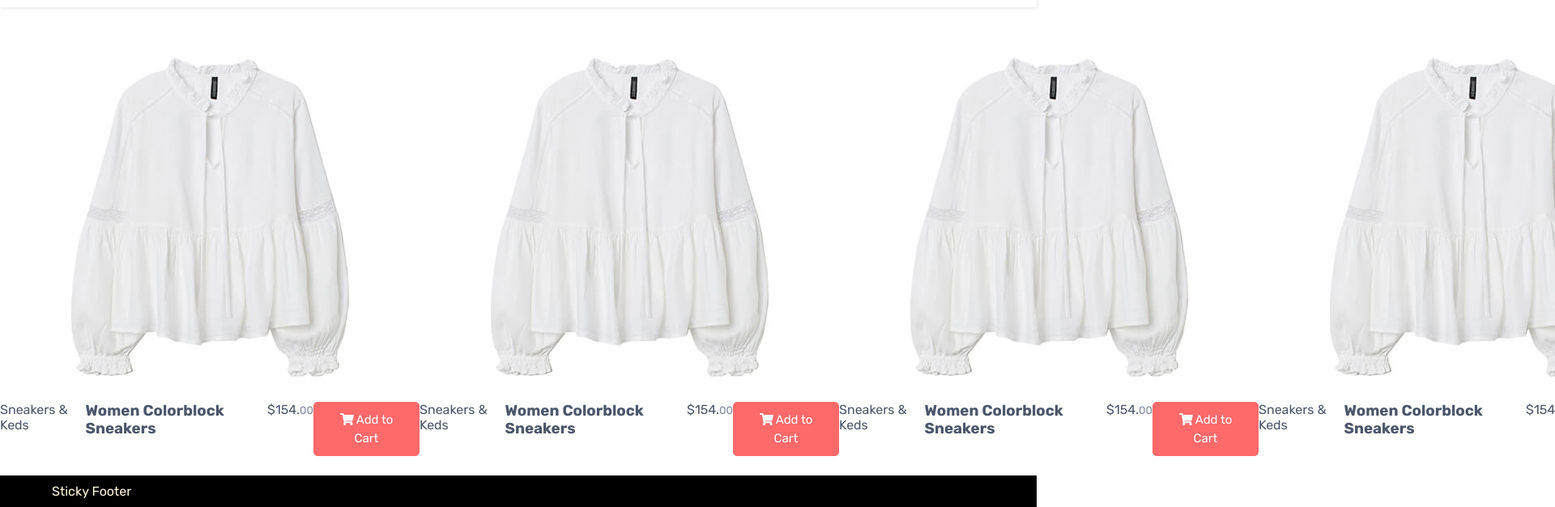
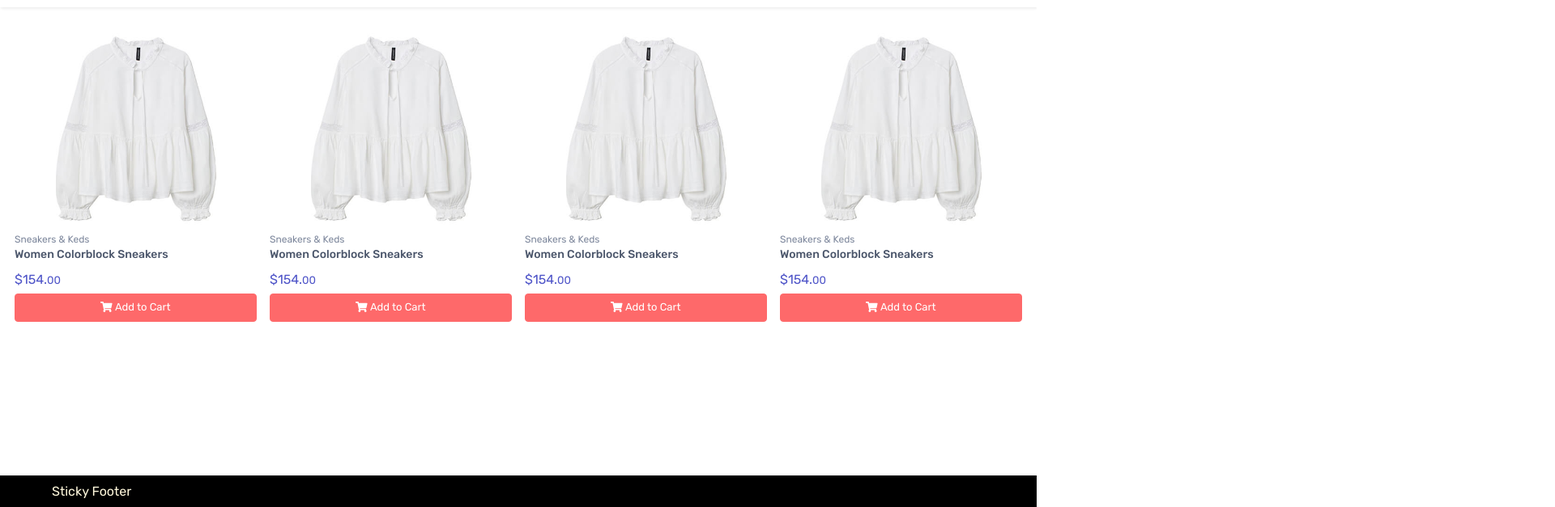
Before and after one commit to RooftopAcademy/fernando_alba_compartido, a plain HTML site: page product-list.html in a window 1280 px wide. Shown: the part 173-800 px from the top of the page at 81% size, 1920 px wide, since content can reach past the window. Drawn offline with Linux system fonts and the light colour scheme.

Commit message:
feat: add css style to product-list.html

```diff
--- /dev/null
+++ b/css/product-list.css
@@ -0,0 +1,82 @@
+.product-list {
+    flex-direction: row;
+    flex-wrap: wrap;
+}
+.product-item {
+    padding-right: .5rem;
+    padding-left: .5rem;
+    margin-bottom: 1.5rem;
+    flex-shrink: 0;
+    width: 100%;
+}
+.product-item-img-box {
+    display: block;
+    width: 100%;
+    /* border-top-left-radius: 6px;
+    border-top-right-radius: 6px; */
+}
+.product-item-img {
+    max-width: 100%;
+    height: auto;
+    vertical-align: middle;
+}
+.product-item-body {
+    flex-direction: column;
+}
+.product-category {
+    display: block;
+    color: #7d879c;
+    font-size: 0.75rem;
+    padding-bottom: 4px;
+}
+.product-title {
+    display: block;
+    color: #373f50;
+    font-size: 0.875rem;
+    font-weight: 500;
+    line-height: 1.2;
+    padding-bottom: .75rem;
+}
+.product-price {
+    color: #4e54c8;
+    font-size: 16px;
+    padding-bottom: .5rem;
+}
+.product-price small {
+    color: #4e54c8;
+}
+.btn.btn-primary.add-to-card {
+    padding: .425rem 1rem;
+    font-size: 0.8125rem;
+    border-radius: .25rem;
+    margin-bottom: .5rem;
+}
+
+@media (min-width: 500px) {
+    .product-item {
+        width: 50%;
+    }
+}
+
+@media (min-width: 576px) {
+}
+
+@media (min-width: 768px) {
+    .product-item {
+        width: 33.33333333%;
+    }
+}
+
+@media (min-width: 992px) {
+    .product-item {
+        width: 25%;
+    }
+}
+
+@media (min-width: 1200px) {
+    .product-list {
+        max-width: 1260px;
+        margin-right: auto;
+        margin-left: auto;
+    }
+}
--- a/product-list.html
+++ b/product-list.html
@@ -8,6 +8,7 @@
 
     <link rel="stylesheet" href="css/app.css"/>
     <link rel="stylesheet" href="css/elements.css"/>
+    <link rel="stylesheet" href="css/product-list.css"/>
     <link href="https://fonts.googleapis.com/css2?family=Rubik:wght@300;400;500;600;700;800&display=swap" rel="stylesheet">
 
     <!-- Font Awesome -->
```
